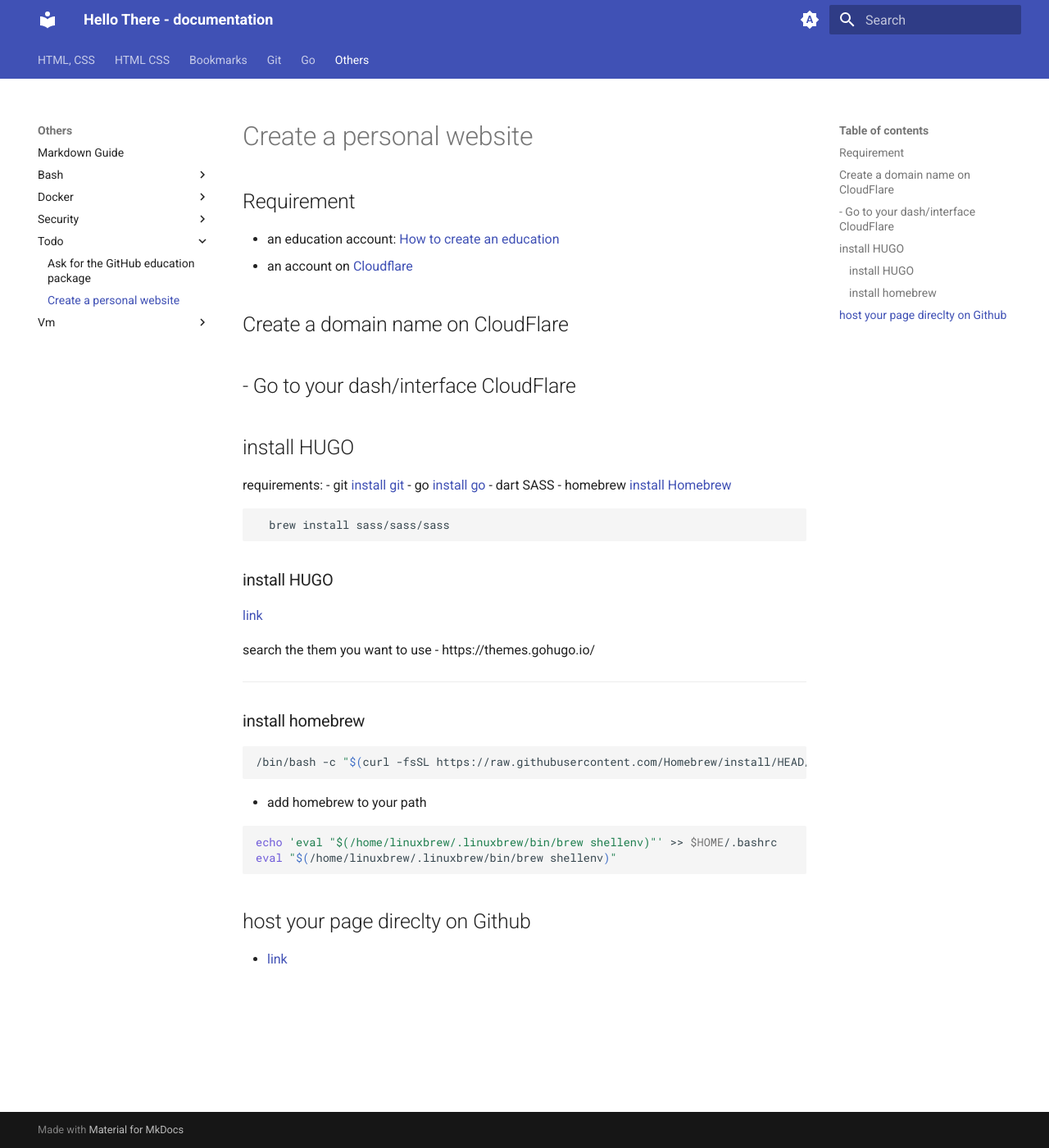
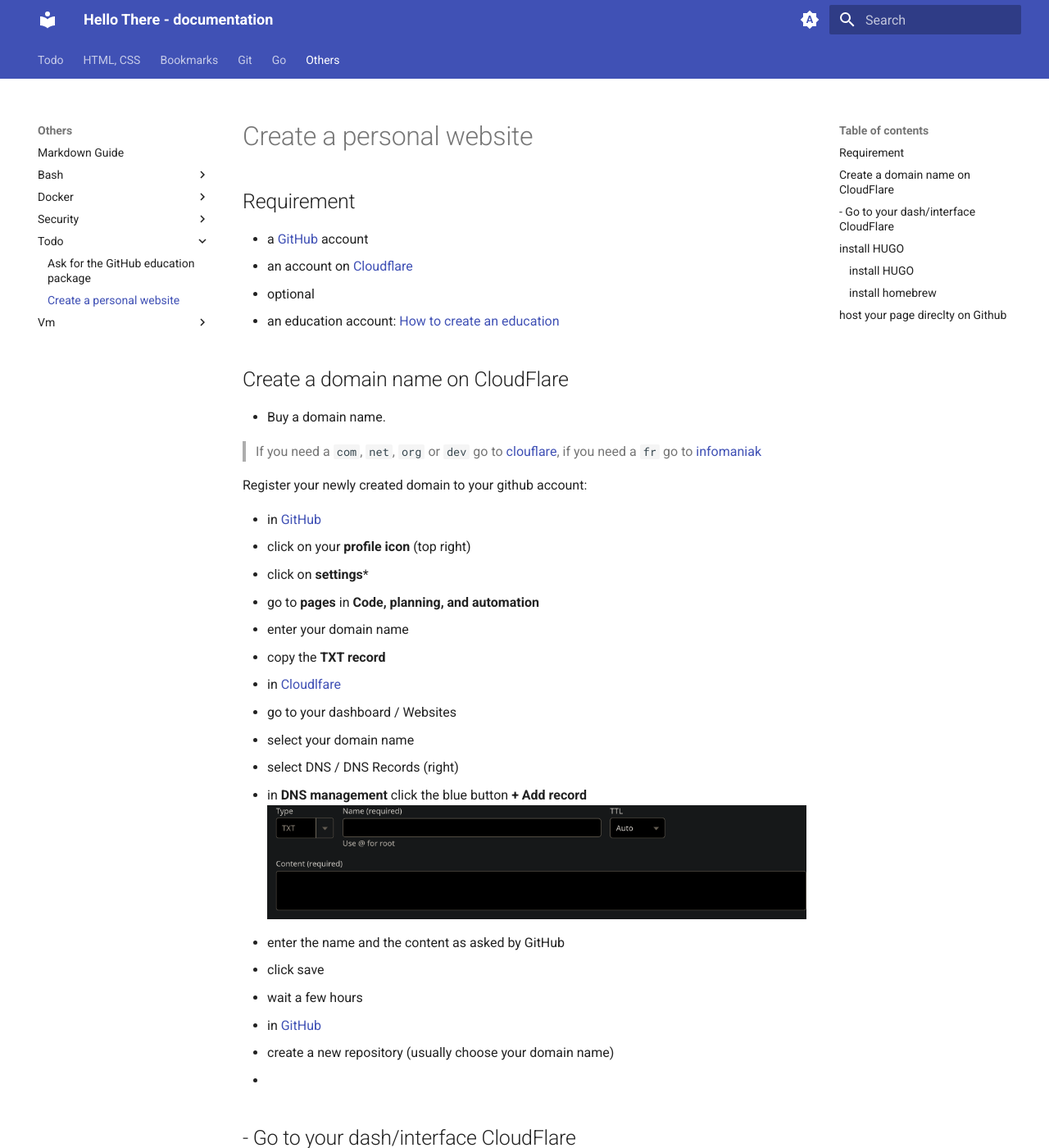
Before and after one commit to Z01-HelloThere/doc, an MkDocs documentation site: the page built from docs/others/todo/create-personal-page.md, in a window 1280 px wide and 1400 px high. Shown: the whole window at 82% size. Built offline with MkDocs 1.6.1 and Material for MkDocs 9.7.7, drawn with Linux system fonts in a browser that asks for light colours.

Commit message:
added docs

```diff
--- a/docs/others/todo/create-personal-page.md
+++ b/docs/others/todo/create-personal-page.md
@@ -9,10 +9,37 @@
 
 ## Requirement
 
-- an education account: [How to create an education](./ask-github-edu.md)
+- a [GitHub](https://github.com) account
 - an account on [Cloudflare](https://www.cloudflare.com/)
+- optional
+  - an education account: [How to create an education](./ask-github-edu.md)
 
 ## Create a domain name on CloudFlare
+
+- Buy a domain name.
+
+> If you need a `com`, `net`, `org` or `dev` go to [clouflare](https://www.infomaniak.com/en/domains), if you need a `fr` go to [infomaniak](https://www.infomaniak.com/en/domains)
+
+Register your newly created domain to your github account:
+
+- in [GitHub](https://github.com)
+  - click on your **profile icon** (top right)
+  - click on **settings***
+  - go to **pages** in **Code, planning, and automation**
+  - enter your domain name
+  - copy the **TXT record**
+- in [Cloudlfare](https://dash.cloudflare.com)
+  - go to your dashboard / Websites
+  - select your domain name
+  - select DNS / DNS Records (right)
+  - in **DNS management** click the blue button **+ Add record**
+  ![cloudlfare](/assets/img/create-personal-page-cloudflare-txt-records.png)
+  - enter the name and the content as asked by GitHub
+  - click save
+  - wait a few hours
+- in [GitHub](https://github.com/settings/pages)
+  - create a new repository (usually choose your domain name)
+  -
 
 - Go to your dash/interface CloudFlare
 -
```
Also changed, not shown: docs/HTML-CSS/CSS/links.md (deleted, +0 -3 lines), docs/git/commands.md (+1 -1 lines), docs/git/links.md (+6 -1 lines), docs/go/tools/live-server.md (+4 -0 lines), docs/others/todo/ask-github-edu.md (+12 -12 lines), docs/todo.md (added, +9 -0 lines), docs/assets/img/create-personal-page-cloudflare-txt-records.png (added), docs/others/bash/advanced-cmd.md (line endings or trailing spaces).
